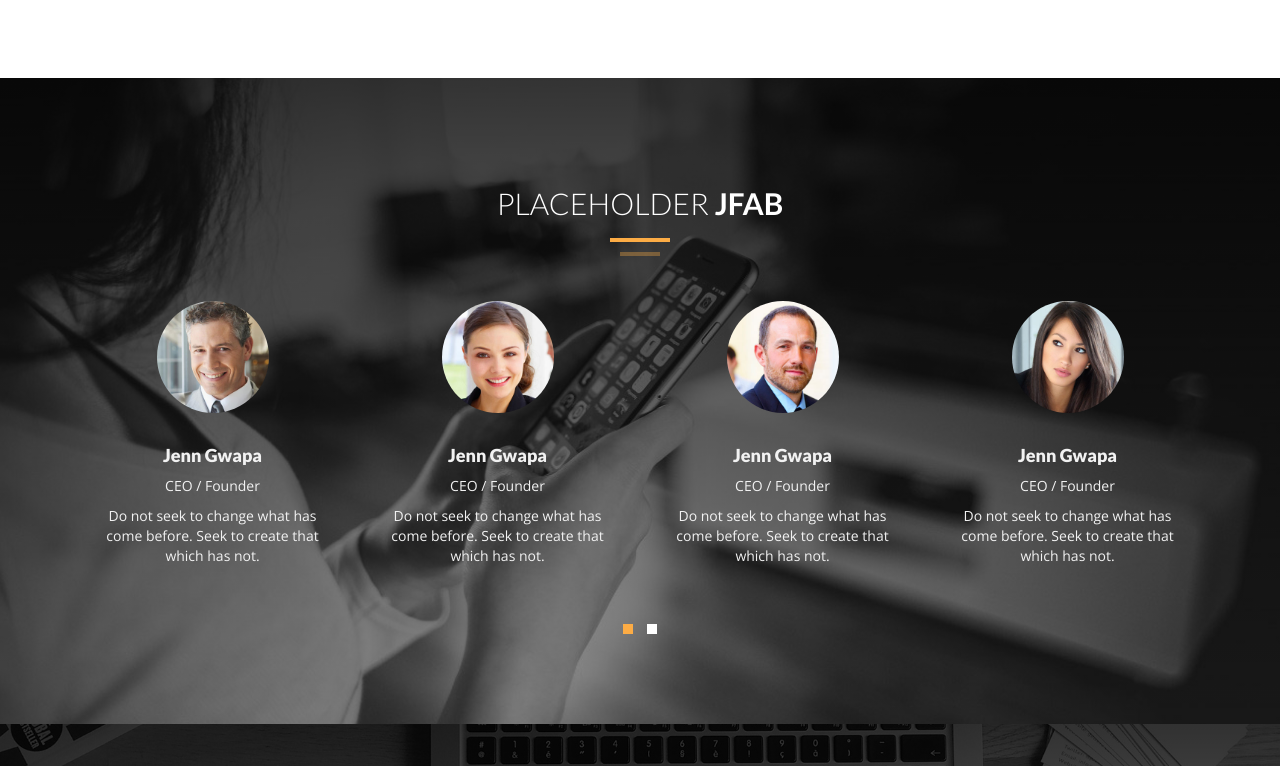
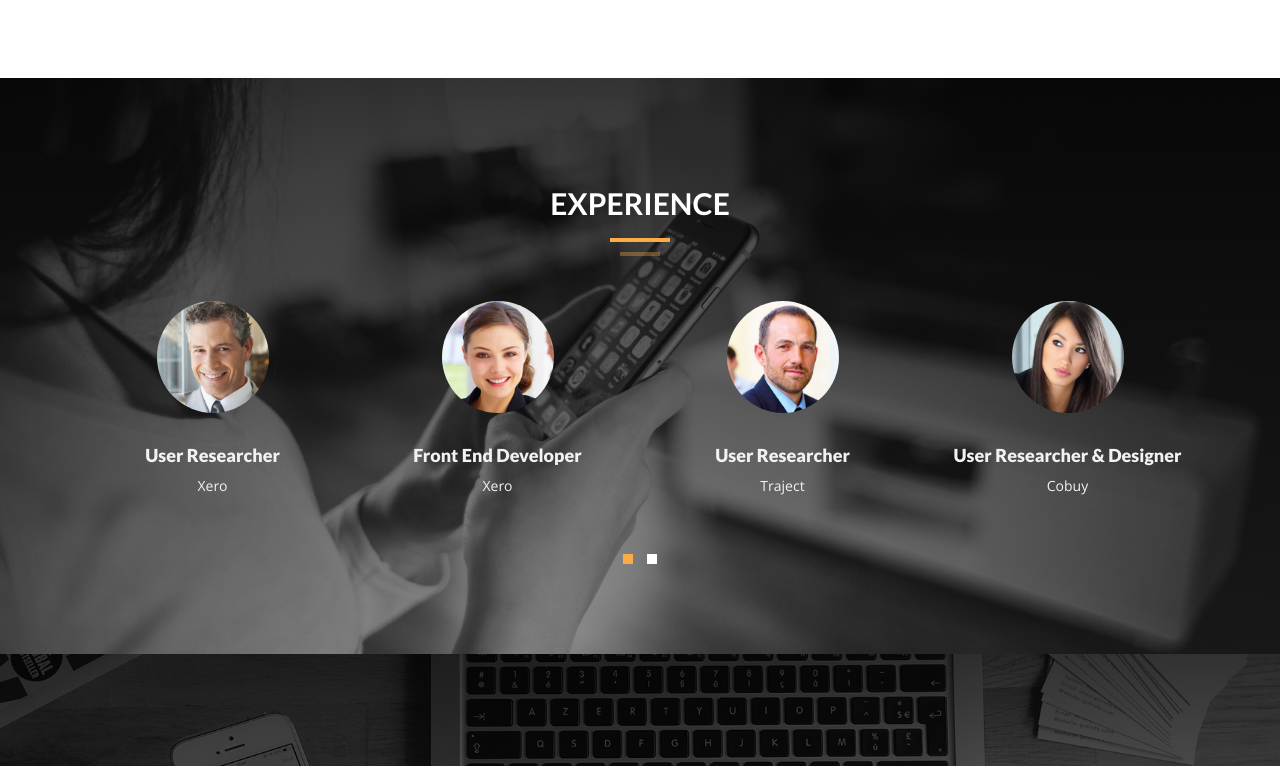
Before and after one commit to jasminmayfield/jasminmayfield.com, a plain HTML site: page index.html in a window 1280 px wide. Shown: the part 1572-2338 px from the top of the page. Drawn offline with nearby package versions, Linux system fonts and the light colour scheme.

Commit message:
apply org names and roles

```diff
--- a/index.html
+++ b/index.html
@@ -80,8 +80,8 @@
             <div class="content fox-right">
                 <h1>Hi! <strong><span class="color">I'm Jasmin </span></strong></h1>
                 <p class="lead">User researcher, designer, developer</p>
-                <p class="lead">Mother of Bowie, Fox &amp Dot</p>
-                <p class="lead"><strong>Pleased to meet you</strong></p>
+                <!-- <p class="lead">Mother of Bowie, Fox &amp Dot</p> -->
+                <!-- <p class="lead"><strong>Pleased to meet you</strong></p> -->
                 <a href="#tf-about" class="fa fa-angle-down page-scroll"></a>
             </div>
         </div>
@@ -99,18 +99,18 @@
                     <div class="about-text">
                         <div class="section-title">
                             <!-- <h4> bbq!</h4> -->
-                            <h2>3 years old. <strong>Holy shit.</strong></h2>
+                            <h2>About<strong>Me</strong></h2>
                             <hr>
                             <div class="clearfix"></div>
                         </div>
                         <!-- <p class="intro">I almost can't believe it myself, but Fox is about to turn 3. We're hosting a BBQ, rain or shine, and we'd love you to be there.</p> -->
                         <!-- <p class="intro">Fox loves <strong>honey</strong>. Honey on toast. Honey porridge. Best of all is honey on spoon. When not eating honey, he can be found asking for noodles and dumplings. When not hungry he will be asking to watch little bit Dragons on tv. He loves being outdoors too though, and given the chance he will play on a good fort all day long. He loves to go on nature walks with Bowie, and even better if there's some rocks to throw in the water. Speaking of water: puddles. Fox can ask nicely, but will usually try a good whinge beforehand, just in case. He can stamp his foot to make a worthwhile point. Watch out if you happen to be an inanimate object with ill intent; Fox will call you out. Cuddles are good, but <strong>squeeze cuddles</strong> are better. Painting is immense fun. Friends are important, but we can't have too many, and each new friend is a big decision worthy of several days contemplation. Fox likes to help out with the cooking and doing so will almost always result in more eating. <strong>Sleeping is for losers</strong>. Except in the car. When you're about to arrive somewhere super much fun. Flying is fun. Fox loves <strong>airplanes</strong>. </p> -->
-                        <ul>
+                        <!-- <ul>
                           <li class="intro">Saturday 10th October</li>
                           <li class="intro">2pm</li>
                           <li class="intro">Our place</li>
                         </ul>
-                        <p class="intro">When we say party, we really mean 'low key BBQ'.</p>
+                        <p class="intro">When we say party, we really mean 'low key BBQ'.</p> -->
                     </div>
                 </div>
             </div>
@@ -123,7 +123,7 @@
         <div class="overlay">
             <div class="container">
                 <div class="section-title center">
-                    <h2>Placeholder <strong>JFAB</strong></h2>
+                    <h2><strong>Experience</strong></h2>
                     <div class="line">
                         <hr>
                     </div>
@@ -134,9 +134,9 @@
                         <div class="thumbnail">
                             <img src="img/team/01.jpg" alt="..." class="img-circle team-img">
                             <div class="caption">
-                                <h3>Jenn Gwapa</h3>
-                                <p>CEO / Founder</p>
-                                <p>Do not seek to change what has come before. Seek to create that which has not.</p>
+                                <h3>User Researcher</h3>
+                                <p>Xero</p>
+                                <!-- <p>Do not seek to change what has come before. Seek to create that which has not.</p> -->
                             </div>
                         </div>
                     </div>
@@ -145,9 +145,9 @@
                         <div class="thumbnail">
                             <img src="img/team/02.jpg" alt="..." class="img-circle team-img">
                             <div class="caption">
-                                <h3>Jenn Gwapa</h3>
-                                <p>CEO / Founder</p>
-                                <p>Do not seek to change what has come before. Seek to create that which has not.</p>
+                                <h3>Front End Developer</h3>
+                                <p>Xero</p>
+                                <!-- <p>Do not seek to change what has come before. Seek to create that which has not.</p> -->
                             </div>
                         </div>
                     </div>
@@ -156,9 +156,9 @@
                         <div class="thumbnail">
                             <img src="img/team/03.jpg" alt="..." class="img-circle team-img">
                             <div class="caption">
-                                <h3>Jenn Gwapa</h3>
-                                <p>CEO / Founder</p>
-                                <p>Do not seek to change what has come before. Seek to create that which has not.</p>
+                                <h3>User Researcher</h3>
+                                <p>Traject</p>
+                                <!-- <p>Do not seek to change what has come before. Seek to create that which has not.</p> -->
                             </div>
                         </div>
                     </div>
@@ -167,9 +167,9 @@
                         <div class="thumbnail">
                             <img src="img/team/04.jpg" alt="..." class="img-circle team-img">
                             <div class="caption">
-                                <h3>Jenn Gwapa</h3>
-                                <p>CEO / Founder</p>
-                                <p>Do not seek to change what has come before. Seek to create that which has not.</p>
+                                <h3>User Researcher &amp Designer</h3>
+                                <p>Cobuy</p>
+                                <!-- <p>Do not seek to change what has come before. Seek to create that which has not.</p> -->
                             </div>
                         </div>
                     </div>
```
